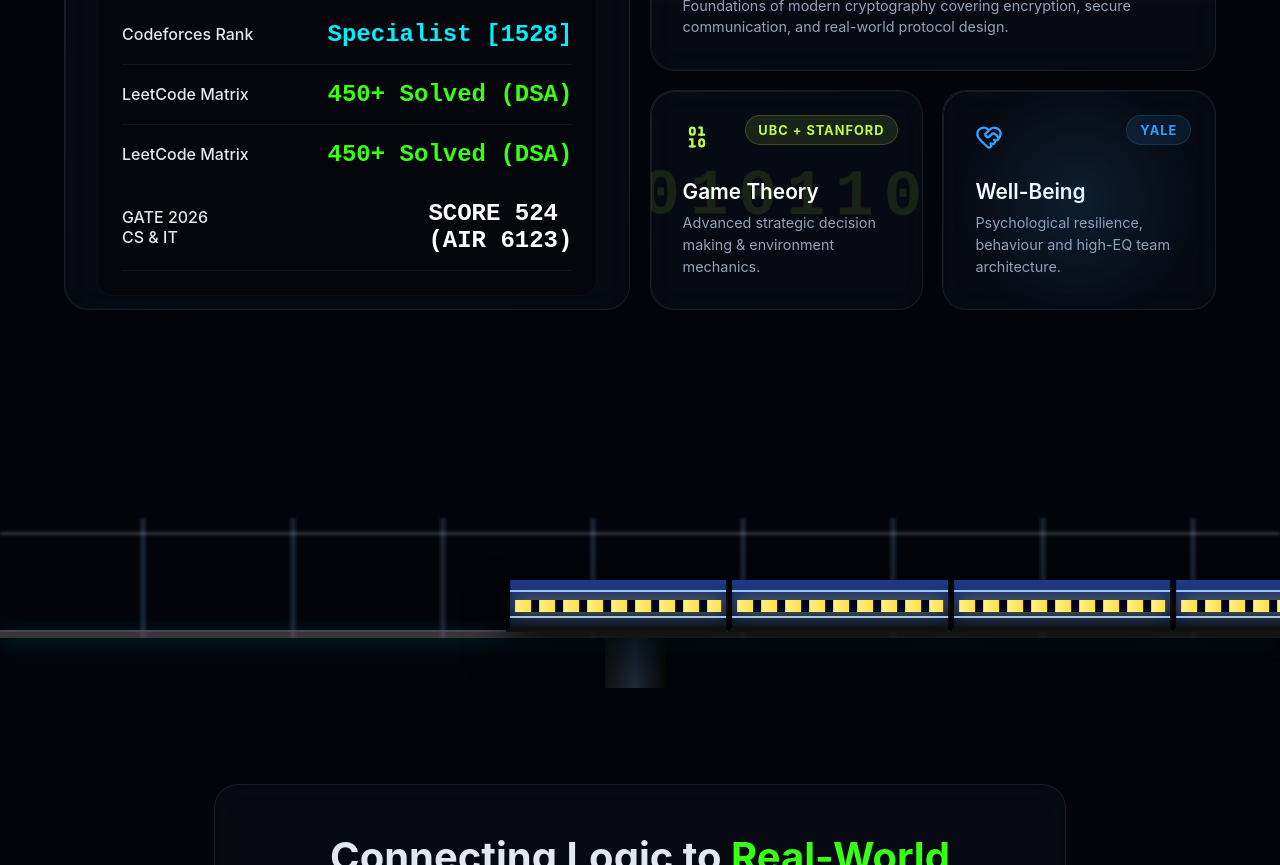
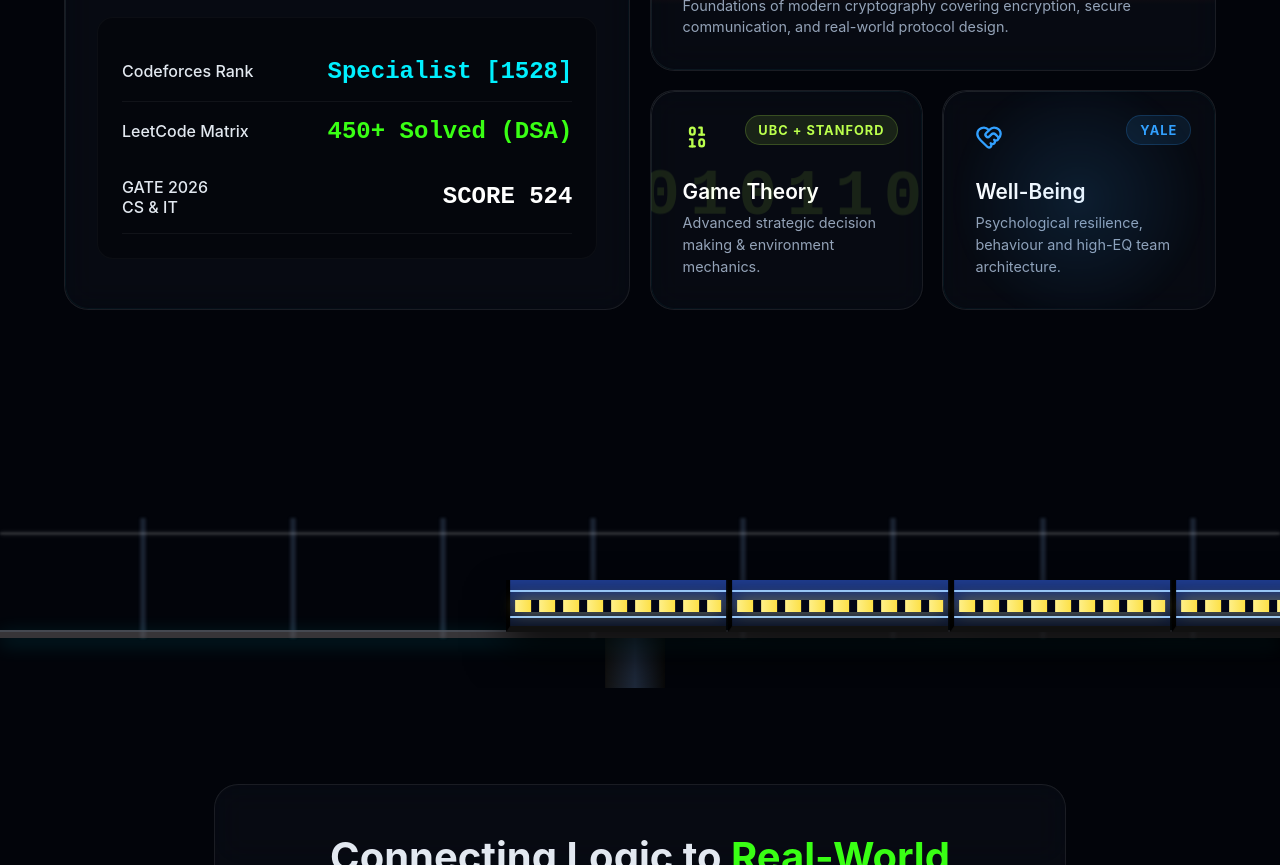
Before and after one commit to Hemant-Verma-IND/Portfolio, a React (Vite) app in the folder client/: page / in a window 1280 px wide. Shown: the part 1160-2025 px from the top of the page. Built offline with nearby package versions, Linux system fonts and the light colour scheme.

Commit message:
Corrected BentoGrid

```diff
--- a/client/src/components/BentoGrid.jsx
+++ b/client/src/components/BentoGrid.jsx
@@ -32,10 +32,7 @@ const BentoGrid = () => {
             <a href="https://leetcode.com/u/Hemant_Verma_ind/" target="_blank" rel="noreferrer" className="stat-row-link">
                 <div className="stat-row"><span className="stat-label">LeetCode Matrix</span><span className="stat-value">450+ Solved (DSA)</span></div>
             </a>
-            <a href="https://leetcode.com/u/Hemant_Verma_ind/" target="_blank" rel="noreferrer" className="stat-row-link">
-                <div className="stat-row"><span className="stat-label">LeetCode Matrix</span><span className="stat-value">450+ Solved (DSA)</span></div>
-            </a>
-            <div className="stat-row"><span className="stat-label">GATE 2026 <br /> CS & IT</span><span className="stat-value" style={{ color: 'white' }}>SCORE 524 <br /> (AIR 6123)</span></div>
+            <div className="stat-row"><span className="stat-label">GATE 2026 <br /> CS & IT</span><span className="stat-value" style={{ color: 'white' }}>SCORE 524</span></div>
           </div>
         </motion.div>
 
```
